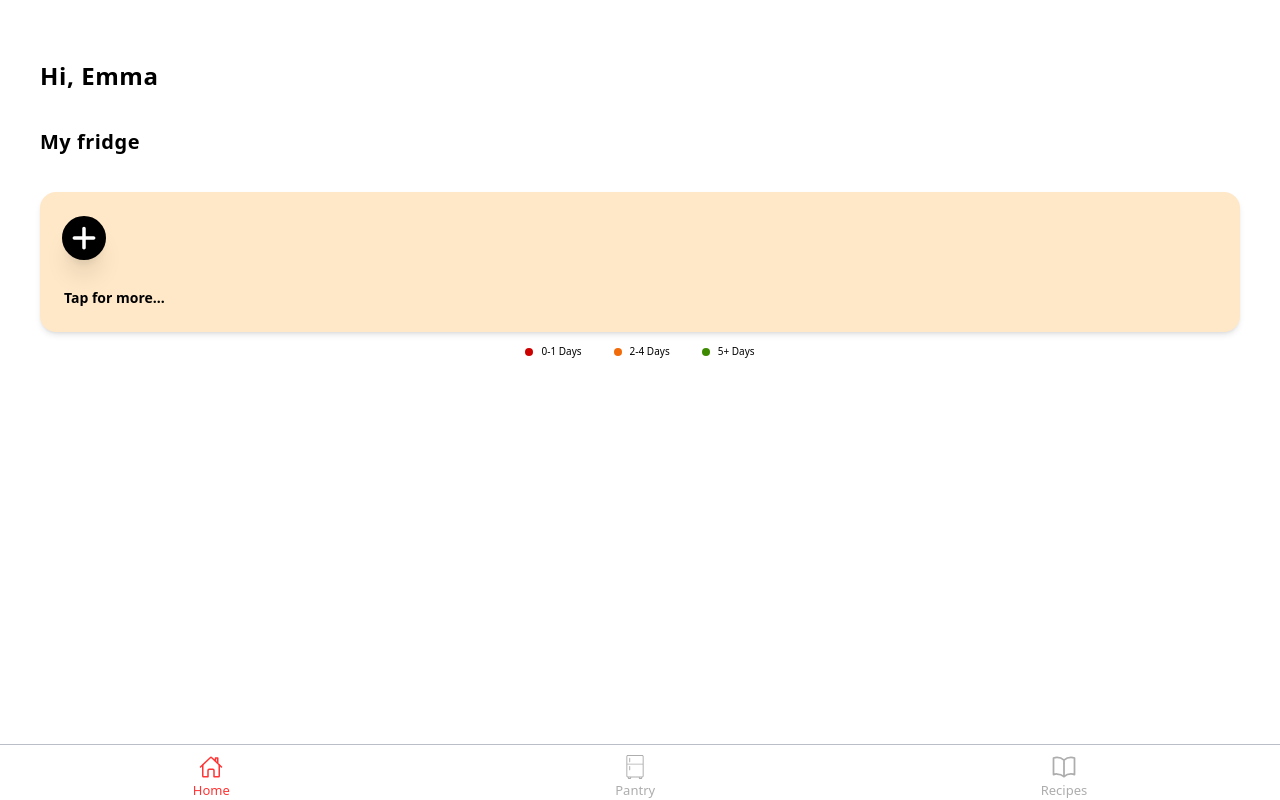
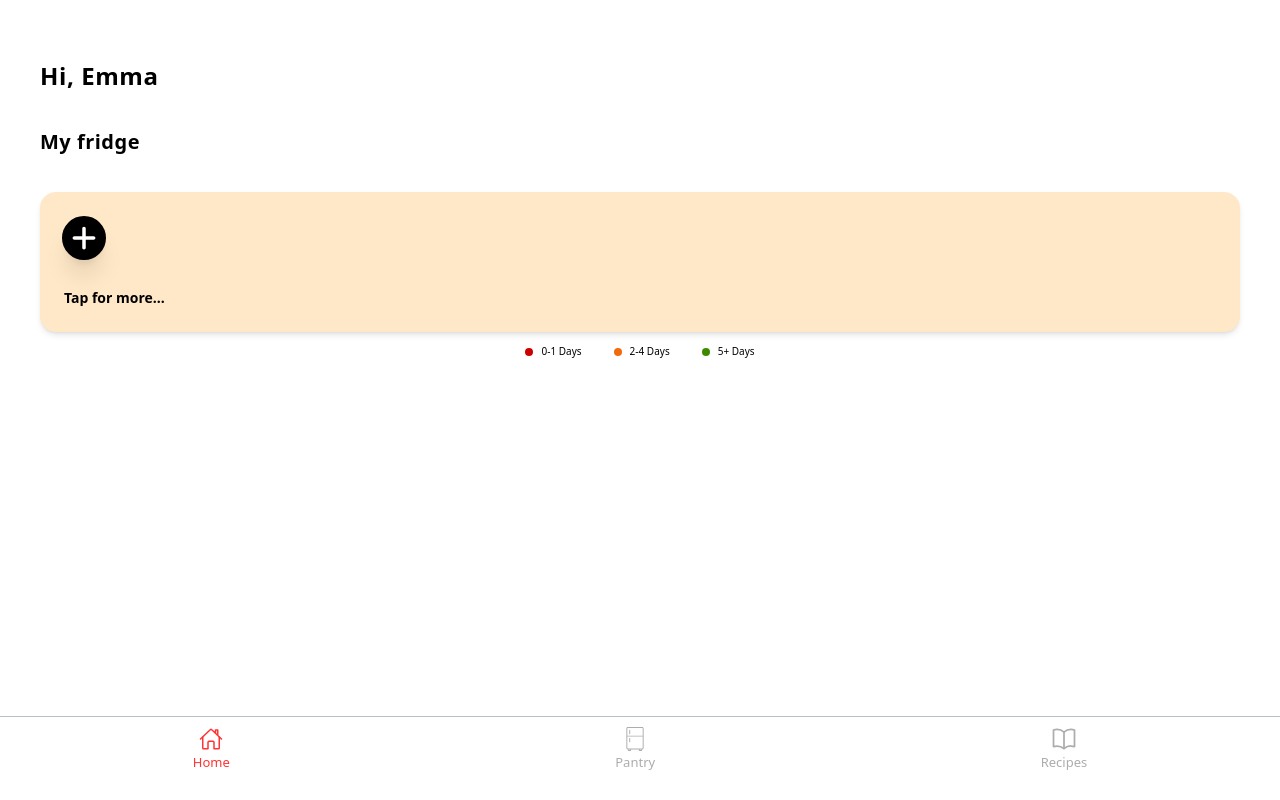
Before and after one commit to tangboxuan/drp-23, a React (Vite) app: page / in a window 1280 px wide. Built offline with nearby package versions, Linux system fonts and the light colour scheme; no server answers.

Commit message:
fixed footer section being too low

```diff
--- a/src/components/shared/Footer.tsx
+++ b/src/components/shared/Footer.tsx
@@ -37,6 +37,7 @@ const styles = {
     "h-15",
     "pt-2",
     "bg-white",
+    "pb-7",
   ],
   subCtn: ["flex", "items-center", "justify-around"],
 };
```
